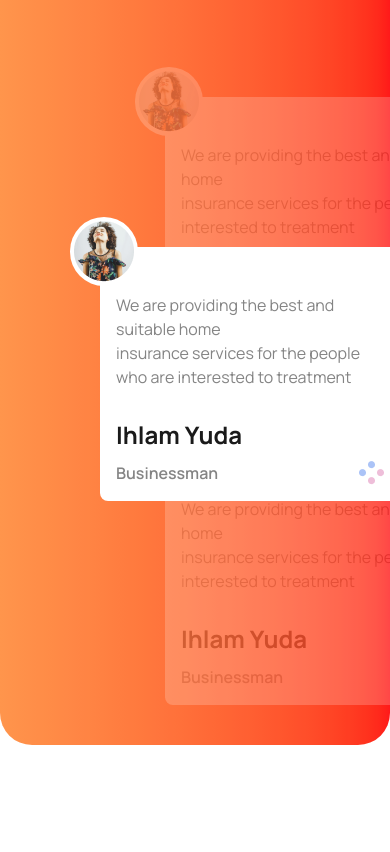
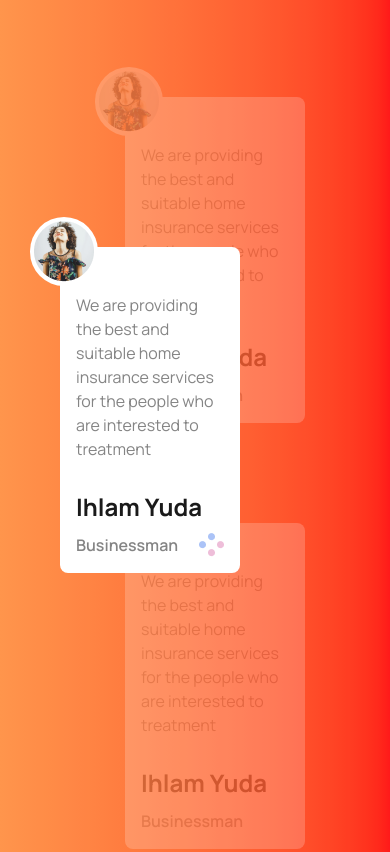
Before and after one commit to paradise902/tea-house-tailwind, a website: page index.html in a window 390 px wide. Shown: the part 4864-5716 px from the top of the page. Drawn offline with nearby package versions, Linux system fonts and the light colour scheme.

Commit message:
last-final-2

```diff
--- a/index.html
+++ b/index.html
@@ -180,7 +180,7 @@
     <!-- Meet out clients -->
 
     <section
-      class="container mx-auto overflow-hidden grid grid-cols-1 lg:grid-cols-2 gap-[100px] lg:gap-8 mb-[90px] bg-linear-to-r from-[#ff8938] to-[#ff0000] opacity-90 p-10 sm:px-12 md:px-14 md:py-16 lg:p-[70px] text-white rounded-4xl"
+      class="container mx-auto overflow-hidden grid grid-cols-1 lg:grid-cols-2 gap-[100px] lg:gap-8 mb-[90px] bg-linear-to-r from-[#ff8938] to-[#ff0000] opacity-90 p-10 sm:px-2 md:px-14 md:py-16 lg:p-[70px] text-white rounded-4xl"
     >
       <div class="meet-left flex items-center ">
         <div class="">
@@ -211,7 +211,7 @@
 
       <div class="meet-right ">
         <div class="card-parent text-black relative
-        pl-[65px] sm:pl-[150px] rounded-xl mx-15 w-[300px] sm:w-[433px]">
+        pl-[65px] sm:pl-[150px] rounded-xl mx-5 w-[180px] sm:w-[433px]">
           <!-- Reviewcard 1-->
           <div class="card bg-white  rounded-lg p-4 absolute -left-[0px] top-[150px] z-50">
             <p class="text-[#777777] my-[30px]">
@@ -234,7 +234,7 @@
           </div>
 
           <!-- Reviewcard 2-->
-          <div class="card bg-white w-[350px] sm:w-[433px] rounded-lg p-4 relative mb-[100px] opacity-20">
+          <div class="card bg-white w-[180px] sm:w-[433px] rounded-lg p-4 relative mb-[100px] opacity-20">
             <p class="text-[#777777] my-[30px]">
               We are providing the best and suitable home <br />
               insurance services for the people who are interested to treatment
@@ -252,7 +252,7 @@
           </div>
 
           <!-- Reviewcard 3-->
-          <div class="card bg-white w-[350px] sm:w-[433px] rounded-lg p-4 relative opacity-20">
+          <div class="card bg-white w-[180px] sm:w-[433px] rounded-lg p-4 relative opacity-20">
             <p class="text-[#777777] my-[30px]">
               We are providing the best and suitable home <br />
               insurance services for the people who are interested to treatment
```
